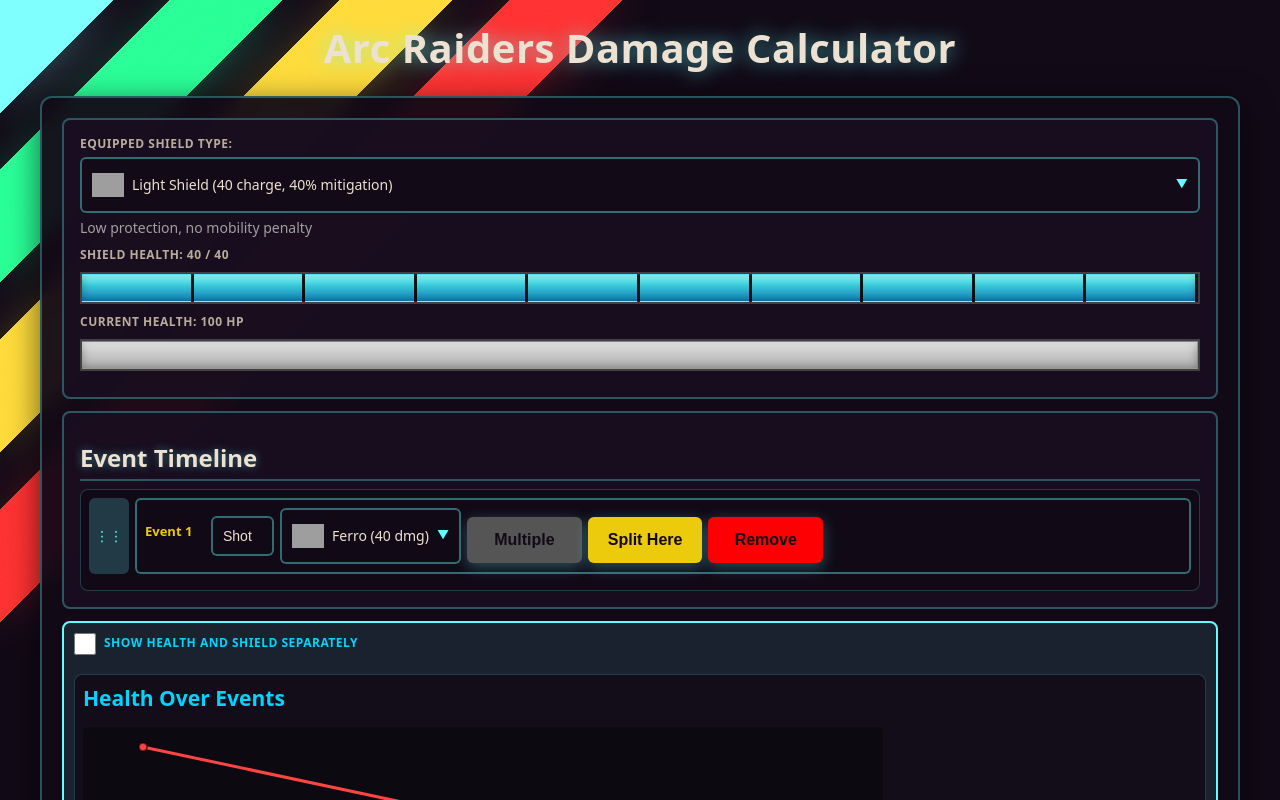
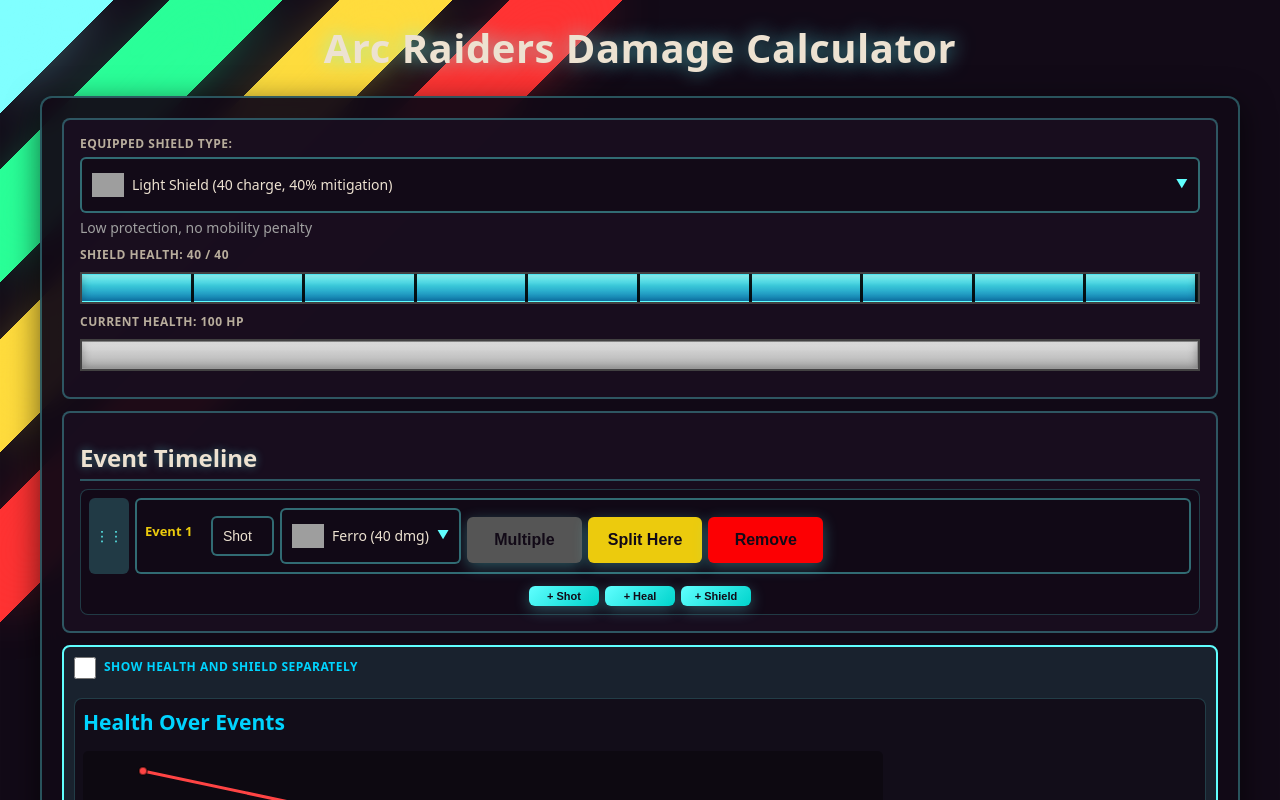
Before and after one commit to Yarden-zamir/arc-raiders-heal-shield-calculator, a React (Vite) app: page / in a window 1280 px wide. Shown: the top 800 px of the page. Built offline with nearby package versions, Linux system fonts and the light colour scheme; grey boxes are pictures that could not be loaded.

Commit message:
Add event action buttons for shot, heal, and shield in App component; position buttons to avoid overlay issues.

```diff
--- a/src/App.jsx
+++ b/src/App.jsx
@@ -1631,6 +1631,49 @@
                 </div>
               </div>
             ))}
+            {/* Add Event Buttons - Positioned after all events to avoid overlay issues */}
+            <div style={{
+              display: 'flex',
+              gap: '0.375rem',
+              marginTop: '0.75rem',
+              justifyContent: 'center',
+              position: 'relative',
+              zIndex: 1
+            }}>
+              <button
+                onClick={() => addEvent('shot')}
+                style={{
+                  padding: '0.25rem 0.5rem',
+                  fontSize: '0.6875rem',
+                  minHeight: 'auto',
+                  minWidth: '70px'
+                }}
+              >
+                + Shot
+              </button>
+              <button
+                onClick={() => addEvent('heal')}
+                style={{
+                  padding: '0.25rem 0.5rem',
+                  fontSize: '0.6875rem',
+                  minHeight: 'auto',
+                  minWidth: '70px'
+                }}
+              >
+                + Heal
+              </button>
+              <button
+                onClick={() => addEvent('shield')}
+                style={{
+                  padding: '0.25rem 0.5rem',
+                  fontSize: '0.6875rem',
+                  minHeight: 'auto',
+                  minWidth: '70px'
+                }}
+              >
+                + Shield
+              </button>
+            </div>
           </div>
         </div>
 
```
